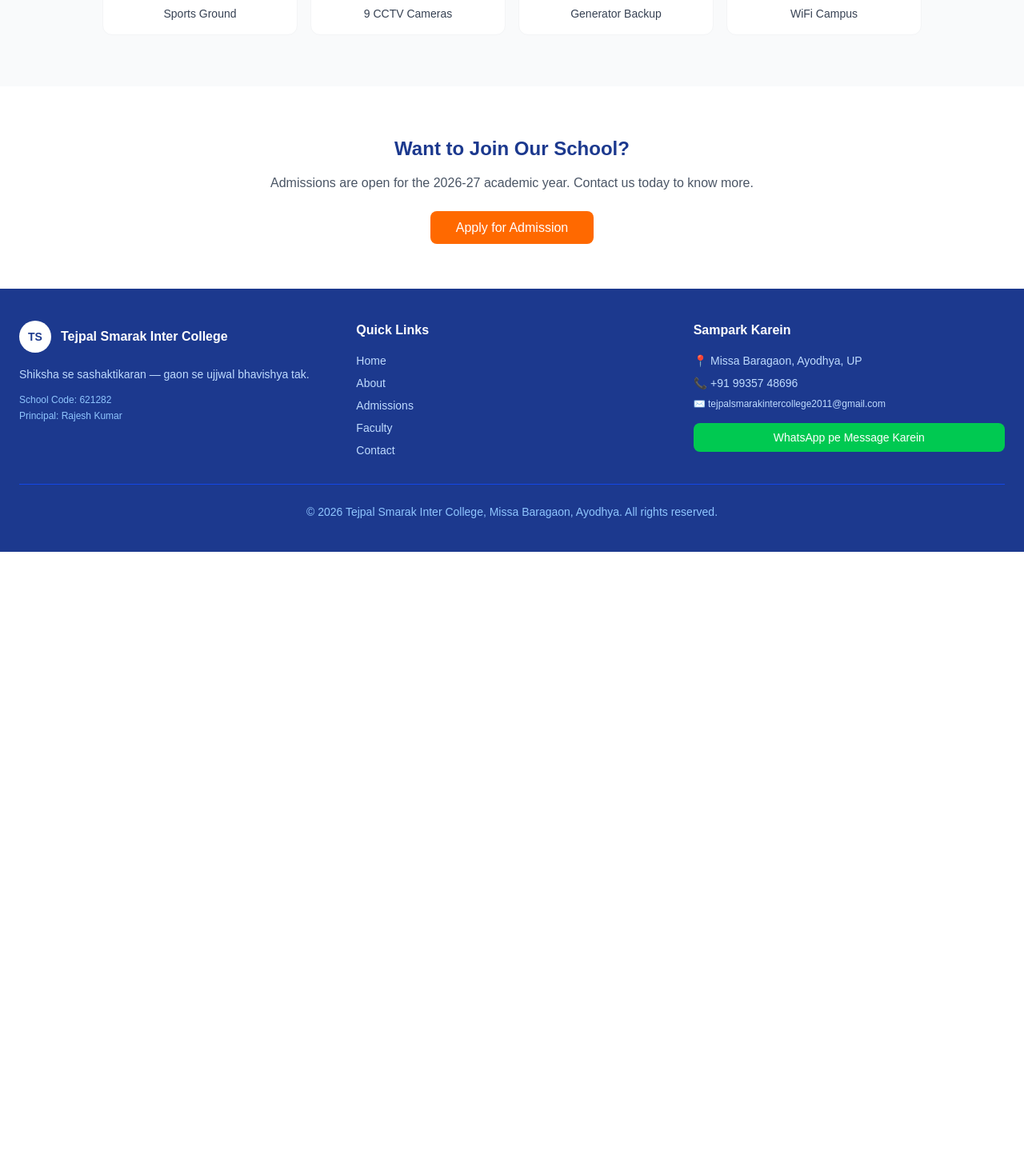
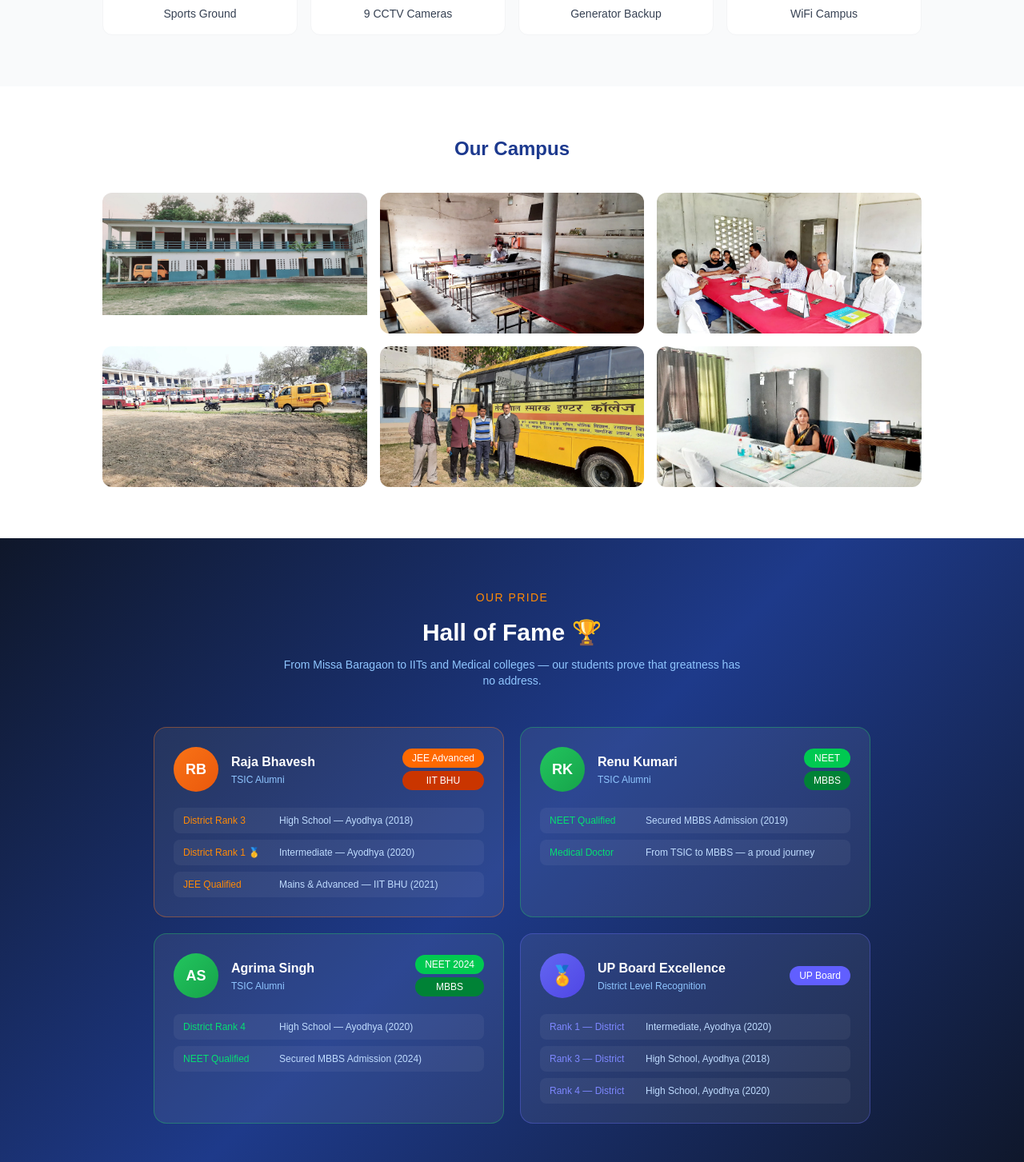
Before and after one commit to RajaBhavesh/tpsic-digital, a Next.js app: page /about in a window 1280 px wide. Shown: the part 1857-3310 px from the top of the page at 80% size. Before the commit the page ends 2547 px from the top, so only its background shows below. Built offline with nearby package versions, Linux system fonts and the light colour scheme.

Commit message:
feat: add Hall of Fame achievements section to About page

```diff
--- a/src/app/about/page.tsx
+++ b/src/app/about/page.tsx
@@ -118,6 +118,165 @@ export default function About() {
         </div>
       </section>
 
+      {/* Campus Photos */}
+      <section className="py-16 px-6">
+        <div className="max-w-5xl mx-auto">
+          <h2 className="text-2xl font-bold text-blue-900 text-center mb-10">
+            Our Campus
+          </h2>
+          <div className="grid grid-cols-3 gap-4">
+            {[
+              { src: "/images/eight.jpg", alt: "School Building" },
+              { src: "/images/five.jpg", alt: "Lab" },
+              { src: "/images/nine.jpg", alt: "Staff Meeting" },
+              { src: "/images/ten.jpg", alt: "Campus View" },
+              { src: "/images/four.jpg", alt: "School Bus" },
+              { src: "/images/foutenn.jpg", alt: "Office" },
+            ].map((photo, index) => (
+              <div key={index} className="rounded-xl overflow-hidden h-44">
+                <img
+                  src={photo.src}
+                  alt={photo.alt}
+                  className="w-full h-full object-cover hover:scale-105 transition-transform duration-300"
+                />
+              </div>
+            ))}
+          </div>
+        </div>
+      </section>
+
+{/* Achievements */}
+<section className="py-16 px-6" style={{background: "linear-gradient(135deg, #0f172a 0%, #1e3a8a 50%, #0f172a 100%)"}}>
+  <div className="max-w-4xl mx-auto text-center">
+    <p className="text-orange-400 font-medium text-sm uppercase tracking-widest mb-4">
+      Our Pride
+    </p>
+    <h2 className="text-3xl font-bold text-white mb-3">
+      Hall of Fame 🏆
+    </h2>
+    <p className="text-blue-300 text-sm mb-12 max-w-xl mx-auto">
+      From Missa Baragaon to IITs and Medical colleges — our students prove that greatness has no address.
+    </p>
+
+    <div className="grid grid-cols-1 md:grid-cols-2 gap-5">
+
+      {/* Raja Bhavesh - JEE */}
+      <div className="rounded-2xl p-6 text-left" style={{background: "rgba(255,255,255,0.07)", border: "1px solid rgba(249,115,22,0.4)"}}>
+        <div className="flex items-center gap-4 mb-5">
+          <div className="w-14 h-14 rounded-full flex items-center justify-center font-bold text-white text-lg" style={{background: "linear-gradient(135deg, #f97316, #ea580c)"}}>
+            RB
+          </div>
+          <div className="flex-1">
+            <p className="text-white font-bold text-base">Raja Bhavesh</p>
+            <p className="text-blue-300 text-xs mt-0.5">TSIC Alumni</p>
+          </div>
+          <div className="flex flex-col gap-1">
+            <span className="bg-orange-500 text-white text-xs px-3 py-1 rounded-full text-center">JEE Advanced</span>
+            <span className="bg-orange-700 text-white text-xs px-3 py-1 rounded-full text-center">IIT BHU</span>
+          </div>
+        </div>
+        <div className="flex flex-col gap-2">
+          <div className="flex items-center gap-2 bg-white/5 rounded-lg px-3 py-2">
+            <span className="text-orange-400 text-xs font-medium w-28">District Rank 3</span>
+            <span className="text-blue-200 text-xs">High School — Ayodhya (2018)</span>
+          </div>
+          <div className="flex items-center gap-2 bg-white/5 rounded-lg px-3 py-2">
+            <span className="text-orange-400 text-xs font-medium w-28">District Rank 1 🥇</span>
+            <span className="text-blue-200 text-xs">Intermediate — Ayodhya (2020)</span>
+          </div>
+          <div className="flex items-center gap-2 bg-white/5 rounded-lg px-3 py-2">
+            <span className="text-orange-400 text-xs font-medium w-28">JEE Qualified</span>
+            <span className="text-blue-200 text-xs">Mains & Advanced — IIT BHU (2021)</span>
+          </div>
+        </div>
+      </div>
+
+      {/* Renu Kumari - NEET */}
+      <div className="rounded-2xl p-6 text-left" style={{background: "rgba(255,255,255,0.07)", border: "1px solid rgba(34,197,94,0.4)"}}>
+        <div className="flex items-center gap-4 mb-5">
+          <div className="w-14 h-14 rounded-full flex items-center justify-center font-bold text-white text-lg" style={{background: "linear-gradient(135deg, #22c55e, #16a34a)"}}>
+            RK
+          </div>
+          <div className="flex-1">
+            <p className="text-white font-bold text-base">Renu Kumari</p>
+            <p className="text-blue-300 text-xs mt-0.5">TSIC Alumni</p>
+          </div>
+          <div className="flex flex-col gap-1">
+            <span className="bg-green-500 text-white text-xs px-3 py-1 rounded-full text-center">NEET</span>
+            <span className="bg-green-700 text-white text-xs px-3 py-1 rounded-full text-center">MBBS</span>
+          </div>
+        </div>
+        <div className="flex flex-col gap-2">
+          <div className="flex items-center gap-2 bg-white/5 rounded-lg px-3 py-2">
+            <span className="text-green-400 text-xs font-medium w-28">NEET Qualified</span>
+            <span className="text-blue-200 text-xs">Secured MBBS Admission (2019)</span>
+          </div>
+          <div className="flex items-center gap-2 bg-white/5 rounded-lg px-3 py-2">
+            <span className="text-green-400 text-xs font-medium w-28">Medical Doctor</span>
+            <span className="text-blue-200 text-xs">From TSIC to MBBS — a proud journey</span>
+          </div>
+        </div>
+      </div>
+
+      {/* Agrima Singh - NEET */}
+      <div className="rounded-2xl p-6 text-left" style={{background: "rgba(255,255,255,0.07)", border: "1px solid rgba(34,197,94,0.4)"}}>
+        <div className="flex items-center gap-4 mb-5">
+          <div className="w-14 h-14 rounded-full flex items-center justify-center font-bold text-white text-lg" style={{background: "linear-gradient(135deg, #22c55e, #16a34a)"}}>
+            AS
+          </div>
+          <div className="flex-1">
+            <p className="text-white font-bold text-base">Agrima Singh</p>
+            <p className="text-blue-300 text-xs mt-0.5">TSIC Alumni</p>
+          </div>
+          <div className="flex flex-col gap-1">
+            <span className="bg-green-500 text-white text-xs px-3 py-1 rounded-full text-center">NEET 2024</span>
+            <span className="bg-green-700 text-white text-xs px-3 py-1 rounded-full text-center">MBBS</span>
+          </div>
+        </div>
+        <div className="flex flex-col gap-2">
+          <div className="flex items-center gap-2 bg-white/5 rounded-lg px-3 py-2">
+            <span className="text-green-400 text-xs font-medium w-28">District Rank 4</span>
+            <span className="text-blue-200 text-xs">High School — Ayodhya (2020)</span>
+          </div>
+          <div className="flex items-center gap-2 bg-white/5 rounded-lg px-3 py-2">
+            <span className="text-green-400 text-xs font-medium w-28">NEET Qualified</span>
+            <span className="text-blue-200 text-xs">Secured MBBS Admission (2024)</span>
+          </div>
+        </div>
+      </div>
+
+      {/* UP Board Stats */}
+      <div className="rounded-2xl p-6 text-left" style={{background: "rgba(255,255,255,0.07)", border: "1px solid rgba(99,102,241,0.4)"}}>
+        <div className="flex items-center gap-4 mb-5">
+          <div className="w-14 h-14 rounded-full flex items-center justify-center text-2xl" style={{background: "linear-gradient(135deg, #6366f1, #4f46e5)"}}>
+            🏅
+          </div>
+          <div className="flex-1">
+            <p className="text-white font-bold text-base">UP Board Excellence</p>
+            <p className="text-blue-300 text-xs mt-0.5">District Level Recognition</p>
+          </div>
+          <span className="bg-indigo-500 text-white text-xs px-3 py-1 rounded-full">UP Board</span>
+        </div>
+        <div className="flex flex-col gap-2">
+          <div className="flex items-center gap-2 bg-white/5 rounded-lg px-3 py-2">
+            <span className="text-indigo-400 text-xs font-medium w-28">Rank 1 — District</span>
+            <span className="text-blue-200 text-xs">Intermediate, Ayodhya (2020)</span>
+          </div>
+          <div className="flex items-center gap-2 bg-white/5 rounded-lg px-3 py-2">
+            <span className="text-indigo-400 text-xs font-medium w-28">Rank 3 — District</span>
+            <span className="text-blue-200 text-xs">High School, Ayodhya (2018)</span>
+          </div>
+          <div className="flex items-center gap-2 bg-white/5 rounded-lg px-3 py-2">
+            <span className="text-indigo-400 text-xs font-medium w-28">Rank 4 — District</span>
+            <span className="text-blue-200 text-xs">High School, Ayodhya (2020)</span>
+          </div>
+        </div>
+      </div>
+
+    </div>
+  </div>
+</section>
+
       {/* CTA */}
       <section className="py-16 px-6 text-center">
         <div className="max-w-2xl mx-auto">
```
